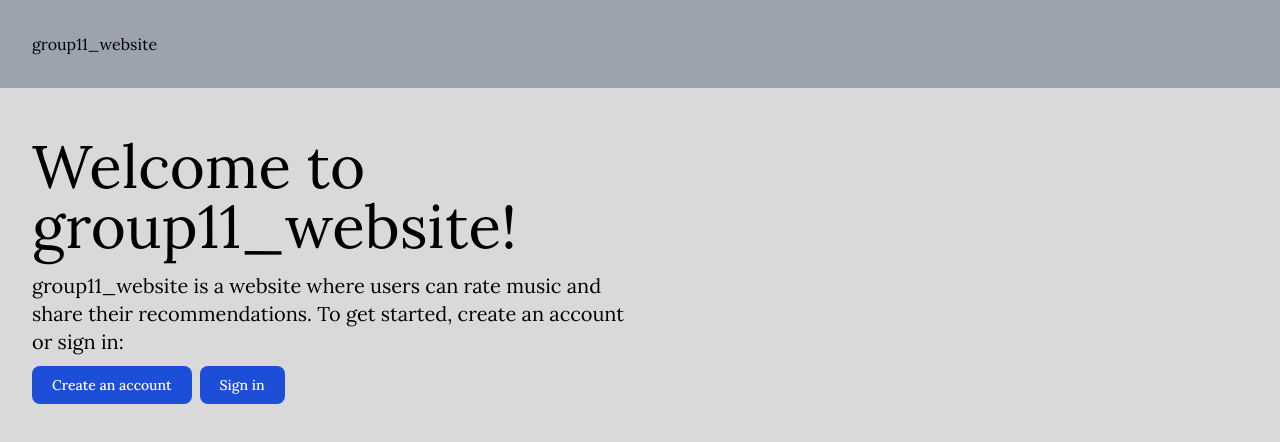
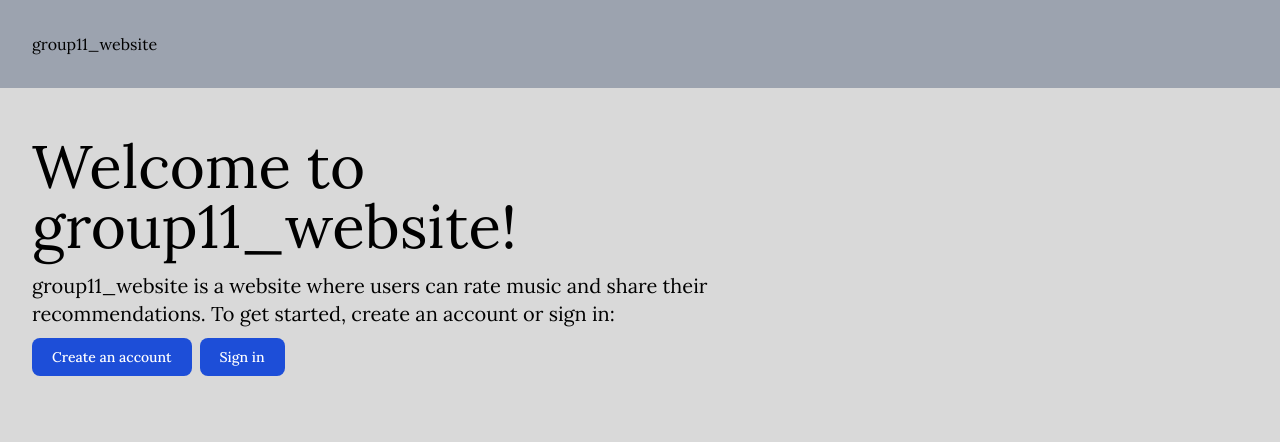
Before and after one commit to 437group11/437group11, a Next.js app in the folder apps/client/: page / in a window 1280 px wide. Shown: the top 442 px of the page. Built offline with nearby package versions, Linux system fonts and the light colour scheme.

Commit message:
Expand width

```diff
--- a/apps/client/app/page.tsx
+++ b/apps/client/app/page.tsx
@@ -4,7 +4,7 @@ import metadata from "./layout"
 export default function Home() {
     return (
         <>
-            <main className="max-w-2xl p-8">
+            <main className="max-w-4xl p-8">
                 <h1 className='text-6xl my-4'>
                     Welcome to group11_website!
                 </h1>
```
